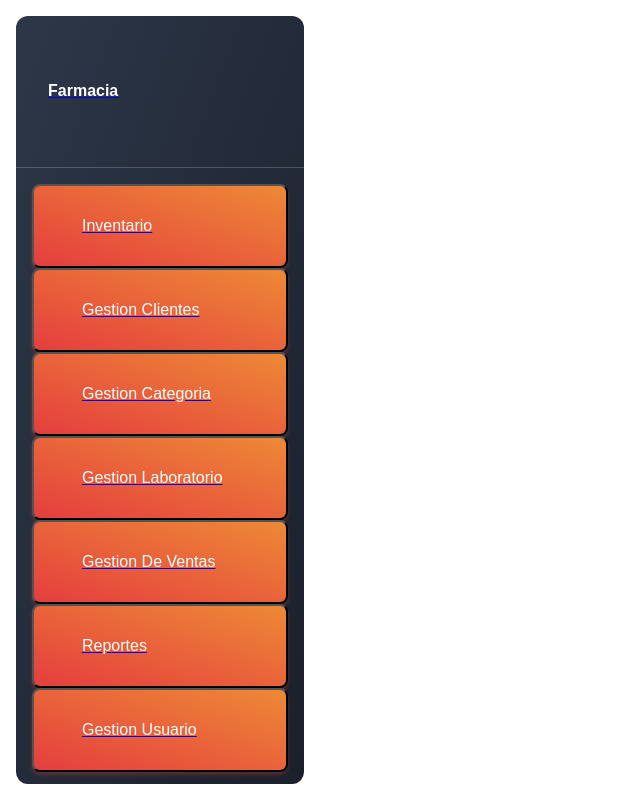
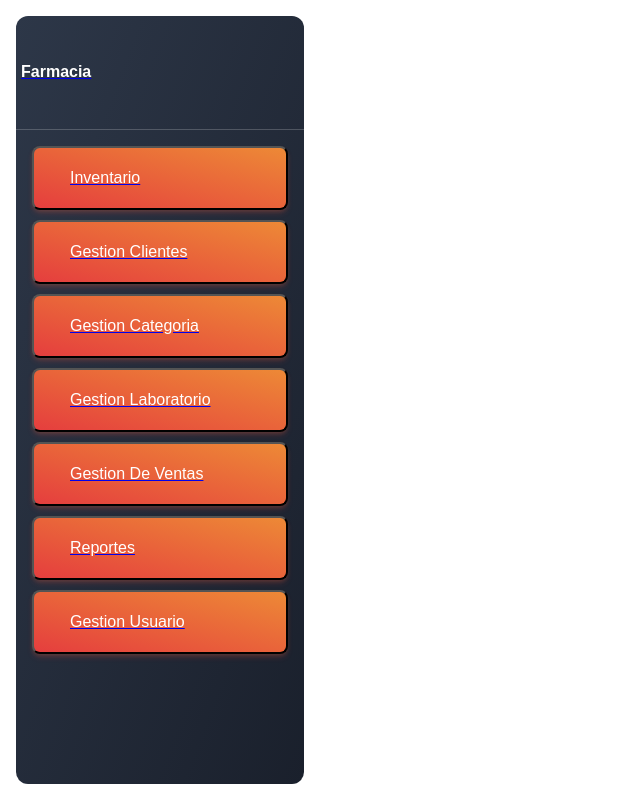
Before and after one commit to JesusRodrigoV/SistemaFarmaciaJRFrontend, an Angular app: page / in a window 1280 px wide. Shown: the whole page, without its empty margins (0-640 px from the left). Built offline with nearby package versions, Linux system fonts and the light colour scheme.

Commit message:
Cambios diseño elementos navbar

```diff
--- a/src/app/src/navbar/navbar-element/navbar-element.component.html
+++ b/src/app/src/navbar/navbar-element/navbar-element.component.html
@@ -5,7 +5,6 @@
     type="button"
   >
     <i [class]="iconClasses"></i>
-    <i class="bx bxs-sushi"></i>
     <p class="custom-text">{{ opcion.name }}</p>
   </button>
 </a>
--- a/src/app/src/navbar/navbar-element/navbar-element.component.scss
+++ b/src/app/src/navbar/navbar-element/navbar-element.component.scss
@@ -1,7 +1,6 @@
 i {
   font-size: 20px;
 }
-
 .custom-button {
   background-image: linear-gradient(
     to top right,
@@ -17,7 +16,9 @@ i {
   font-weight: bold; /* font-bold */
   text-align: center; /* center */
   font-size: 0.75rem; /* text-xs */
-  padding: 0.75rem 1rem; /* py-3 px-4 */
+  margin-top: 10px;
+  margin-botom: 15px;
+  padding: 2px 4px 2px 20px;
   border-radius: 0.5rem; /* rounded-lg */
   color: #ffffff; /* text-white */
   width: 100%; /* w-full */
@@ -53,6 +54,7 @@ i {
   color: inherit; /* text-inherit */
   font-weight: 500; /* font-medium */
   text-transform: capitalize; /* capitalize */
+  text-decoration: none;
   -webkit-font-smoothing: antialiased; /* antialiased */
   -moz-osx-font-smoothing: grayscale; /* equivalent to antialiased in Tailwind */
 }
--- a/src/app/src/navbar/navbar.component.scss
+++ b/src/app/src/navbar/navbar.component.scss
@@ -19,13 +19,13 @@
 .title-container {
   position: relative; // relative
   border-bottom: 1px solid rgba(255, 255, 255, 0.2); // border-b border-white/20
+  width: 100%;
 }
 
 .title-link {
   display: flex; // flex
-  align-items: center; // items-center
-  gap: 1rem; // gap-4
-  padding: 1.5rem 2rem; // py-6 px-8
+  //gap: 1rem; // gap-4
+  padding: 5px 5px 5px 5px; // py-6 px-8
 }
 
 .title-text {
@@ -35,6 +35,7 @@
   font-weight: 600; // font-semibold
   line-height: 1.75; // leading-relaxed
   color: #ffffff; // text-white
+  text-align: center;
   -webkit-font-smoothing: antialiased; // antialiased
   -moz-osx-font-smoothing: grayscale; // tracking-normal (no efecto equivalente directo)
 }
--- a/src/styles.scss
+++ b/src/styles.scss
@@ -15,3 +15,7 @@ html {
 body.dark-mode {
   color-scheme: dark;
 }
+
+a {
+  text-decoration: none;
+}
```
